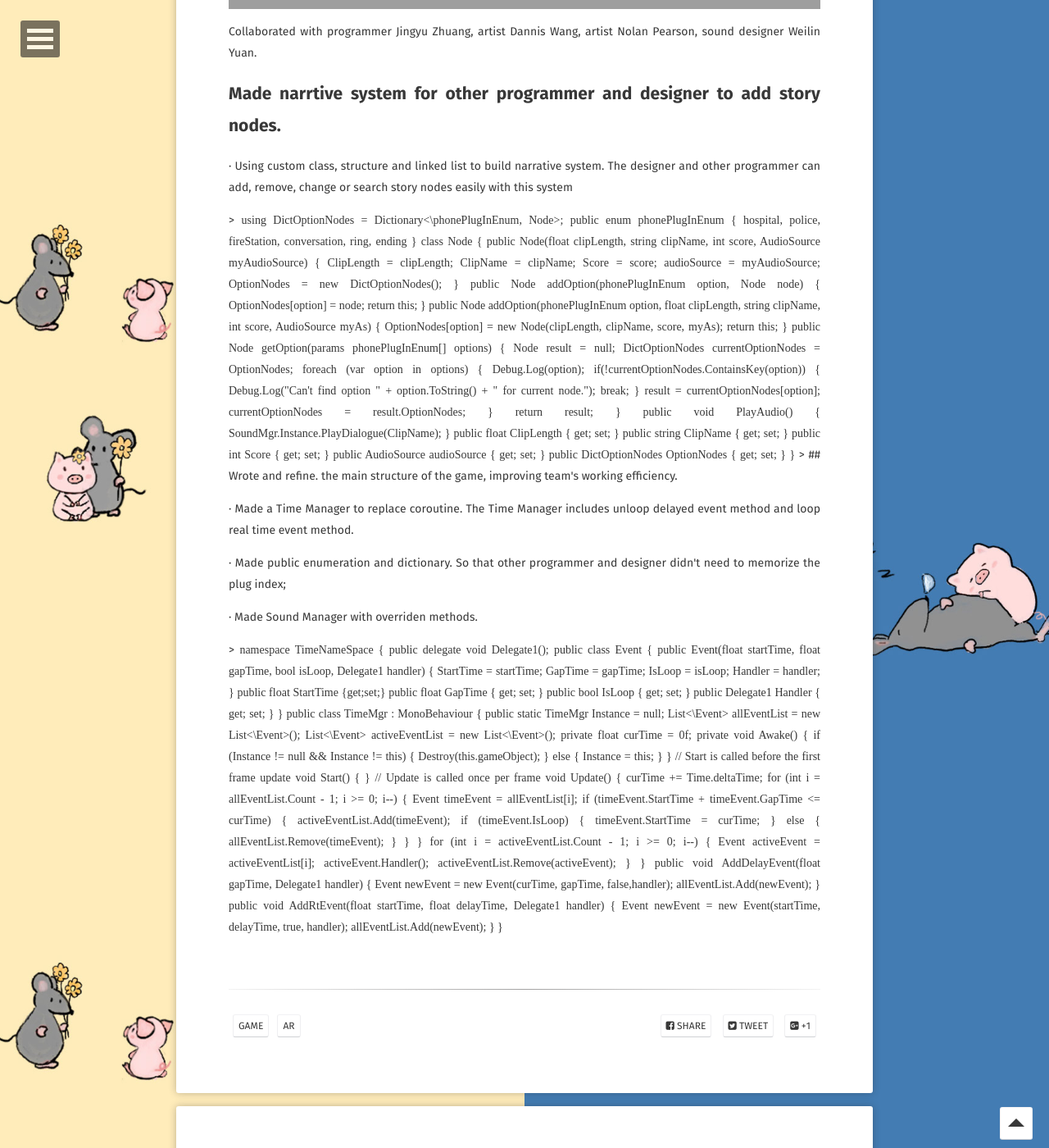
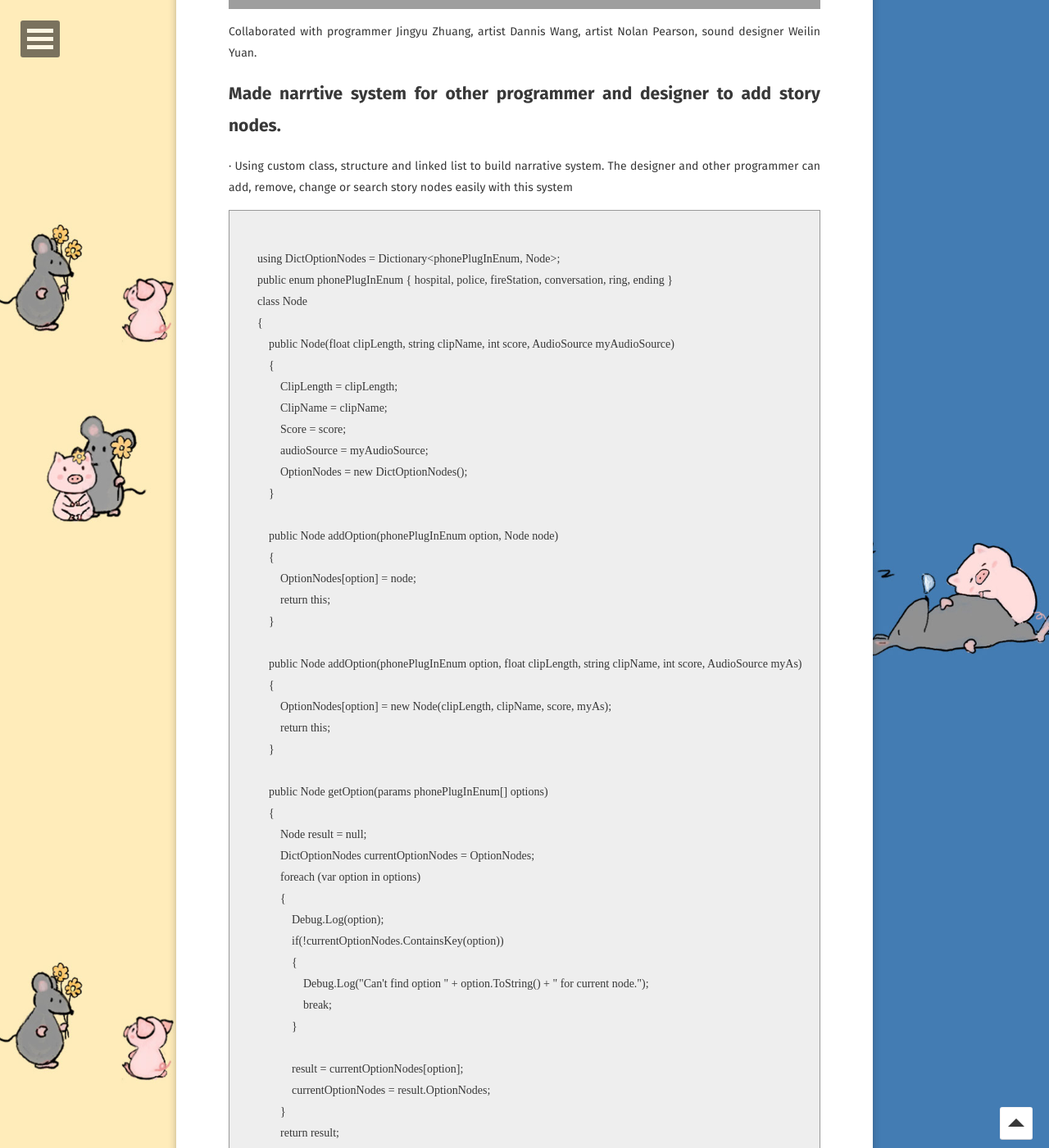
Before and after one commit to MuruC/MuruC.github.io, a Jekyll site: the page built from _posts/2020-10-01-Dispatch-it.md, in a window 1280 px wide and 1400 px high, scrolled down 821 px. Shown: the whole window at 82% size. Built offline with Jekyll 4.4.1, drawn with Linux system fonts in a browser that asks for light colours; some web fonts are replaced; comment, search, counter and statistics services are not loaded; some of the changed text lies outside the part shown; grey boxes are pictures that could not be loaded.

Commit message:
Update 2020-10-01-Dispatch-it.md

```diff
--- a/_posts/2020-10-01-Dispatch-it.md
+++ b/_posts/2020-10-01-Dispatch-it.md
@@ -22,7 +22,7 @@
 
 <pre>
 <code>
-    using DictOptionNodes = Dictionary<\phonePlugInEnum, Node>;
+    using DictOptionNodes = Dictionary<phonePlugInEnum, Node>;
     public enum phonePlugInEnum { hospital, police, fireStation, conversation, ring, ending }
     class Node
     {
@@ -78,7 +78,7 @@
         public DictOptionNodes OptionNodes { get; set; }
     }
 </code>
-<pre>
+</pre>
 
 ## Wrote and refine. the main structure of the game, improving team's working efficiency.
 <p>· Made a Time Manager to replace coroutine. The Time Manager includes unloop delayed event method and loop real time event method.</p>
@@ -106,8 +106,8 @@
     public class TimeMgr : MonoBehaviour
     {
         public static TimeMgr Instance = null;
-        List<\Event> allEventList = new List<\Event>();
-        List<\Event> activeEventList = new List<\Event>();
+        List<Event> allEventList = new List<Event>();
+        List<Event> activeEventList = new List<Event>();
         private float curTime = 0f;
         private void Awake()
         {
@@ -168,4 +168,4 @@
 
     }
 </code>
-<pre>
+</pre>
```
Also changed, not shown: other parts of _posts/2020-10-01-Dispatch-it.md (+1 -1 lines).
